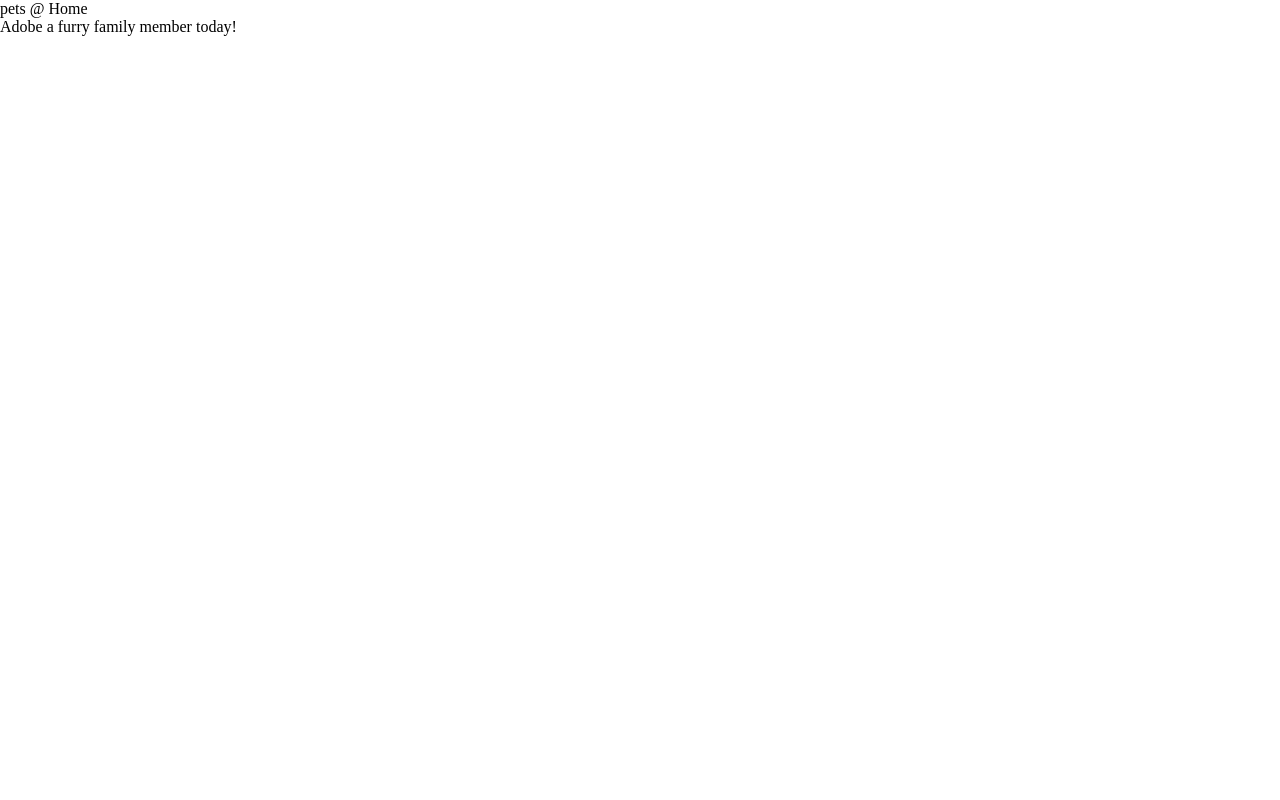
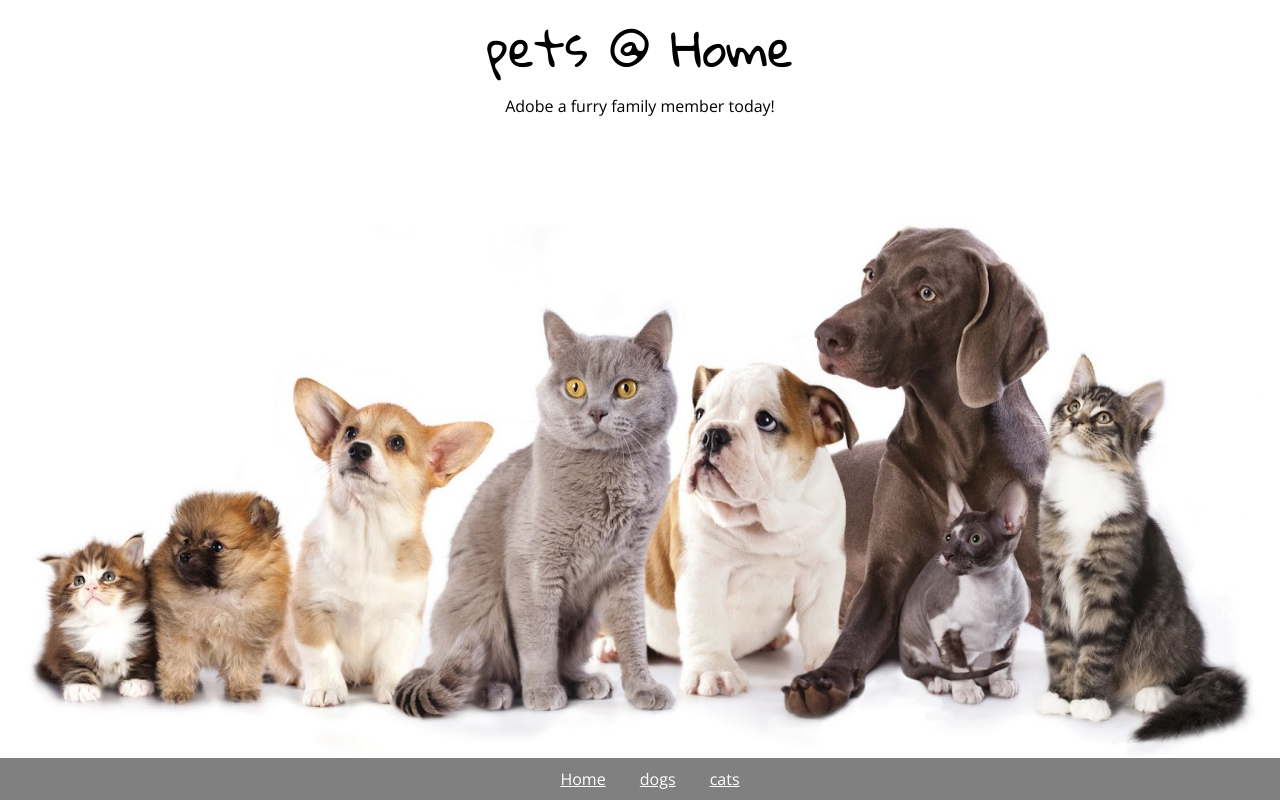
Before and after one commit to Ibrarulhaqshafiq1/foundfation-of-web-dev, a plain HTML site: page Unit-5/code-challenge-4/index.html in a window 1280 px wide. Drawn offline with nearby package versions, Linux system fonts and the light colour scheme; files that its build step writes are made by us from their sources.

Commit message:
unit-5 blanka

```diff
--- /dev/null
+++ b/Unit-5/blanka-home-page/css/standard.css
@@ -0,0 +1,70 @@
+body{
+    font-family: Arial, Helvetica, sans-serif;
+    color: white;
+    font-size: 20px;
+    margin: 0;
+    text-align: center;
+
+}
+
+
+header {
+    background-color: #221c5a;
+    display: flex;
+    justify-content: space-between;
+    padding: 20px;
+    position: fixed;
+    top: 0;
+    left:0 ;
+    width: 100%;
+}
+
+header>span{
+    margin-left: 5%;
+}
+
+header>nav{
+    margin-right: 5%;
+}
+
+nav>a{
+    color: white;
+    text-decoration: none;
+    margin-right: 5px;
+
+}
+
+nav>a:hover{
+    color: hotpink;
+}
+
+#home{
+    background-image: url('../images/background.jpg');
+    background-repeat: no-repeat;
+    background-size: cover;
+    background-attachment: fixed;
+    background-position: center;
+    width: 100%;
+    height: 100vh;
+
+}
+
+#home>h1{
+    padding-top: 20%;
+    font-family: 'League Script', cursive;
+    font-size: 74px;
+    font-weight: 300;
+    margin: 0;
+}
+#home>a{
+    background-color: hotpink;
+    padding: .8em;
+    border: 1px solid white;
+    border-radius: 30%;
+    color: white;
+    font-size: smaller;
+    text-decoration: none;
+}
+#home>p{
+    padding-bottom: 15px;
+}
--- /dev/null
+++ b/Unit-5/code-challenge-4/css/standard.css
@@ -0,0 +1,41 @@
+html,
+body{
+    font-family: 'Open Sans', sans-serif;
+    text-align: center;
+    margin: 0;
+}
+
+
+section{
+    width: 100%;
+    height: 100vh;
+    background-image: url('../images/Cats-and-Dogs.jpg');
+    background-size: contain;
+    background-position: center bottom;
+    background-repeat: no-repeat;
+    background-attachment: fixed;
+}
+
+.title{
+    font-family: 'Gloria Hallelujah', cursive;
+    font-size: 3rem;
+
+}
+.subtitle{
+    font-size: 1,5rem;
+
+}
+nav{
+    background-color: gray;
+    position: fixed;
+    left: 0;
+    bottom: 0;
+    width: 100%;
+    padding: 10px;
+}
+
+nav>a{
+    color:white;
+    margin: 15px;
+
+}
```
Also changed, not shown: Unit-5/blanka-home-page/index.html (added, +58 -0 lines), style-conference/index.html (+1 -1 lines), Unit-5/blanka-home-page/images/background.jpg (added), Unit-5/code-challenge-4/images/Cats-and-Dogs.jpg (added).
